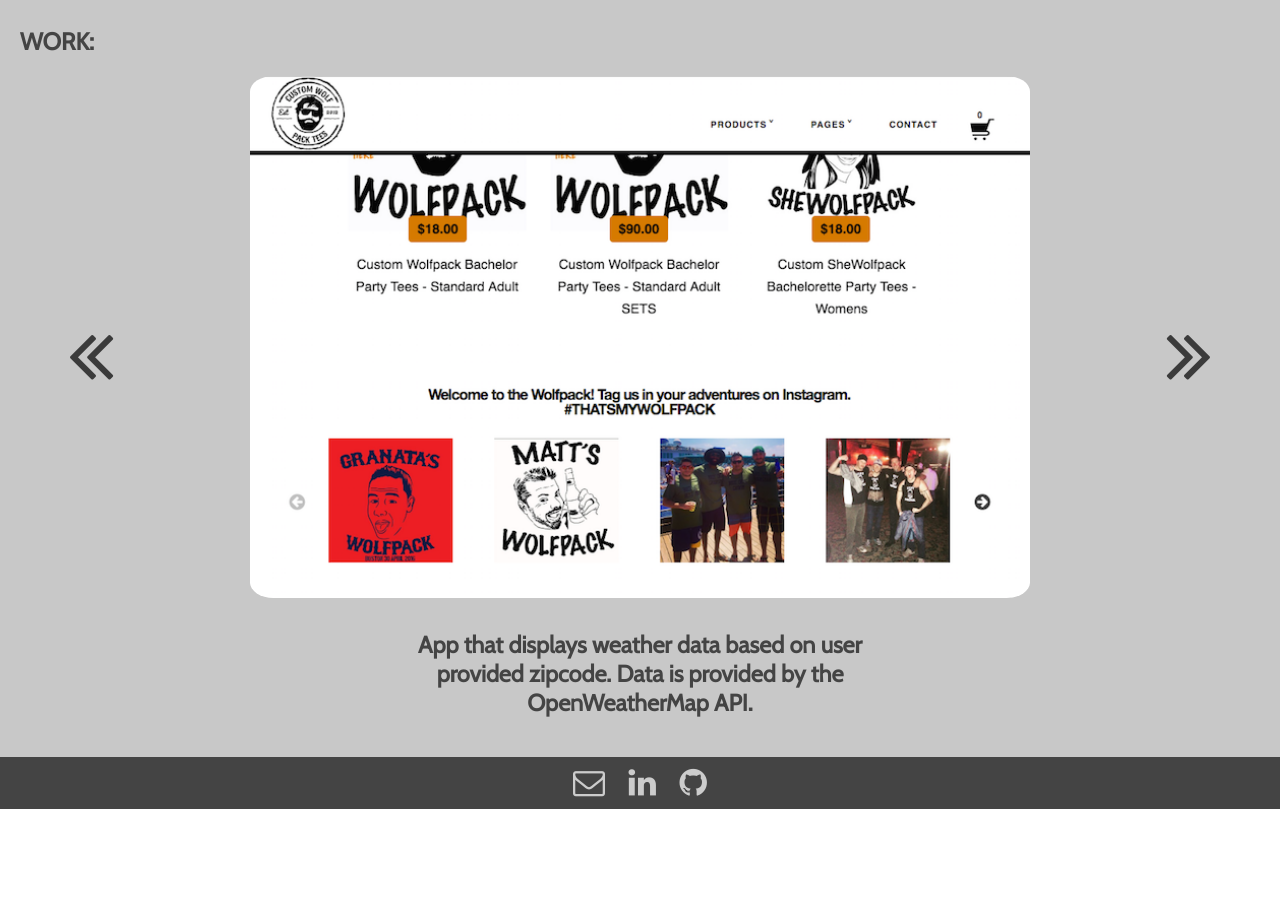
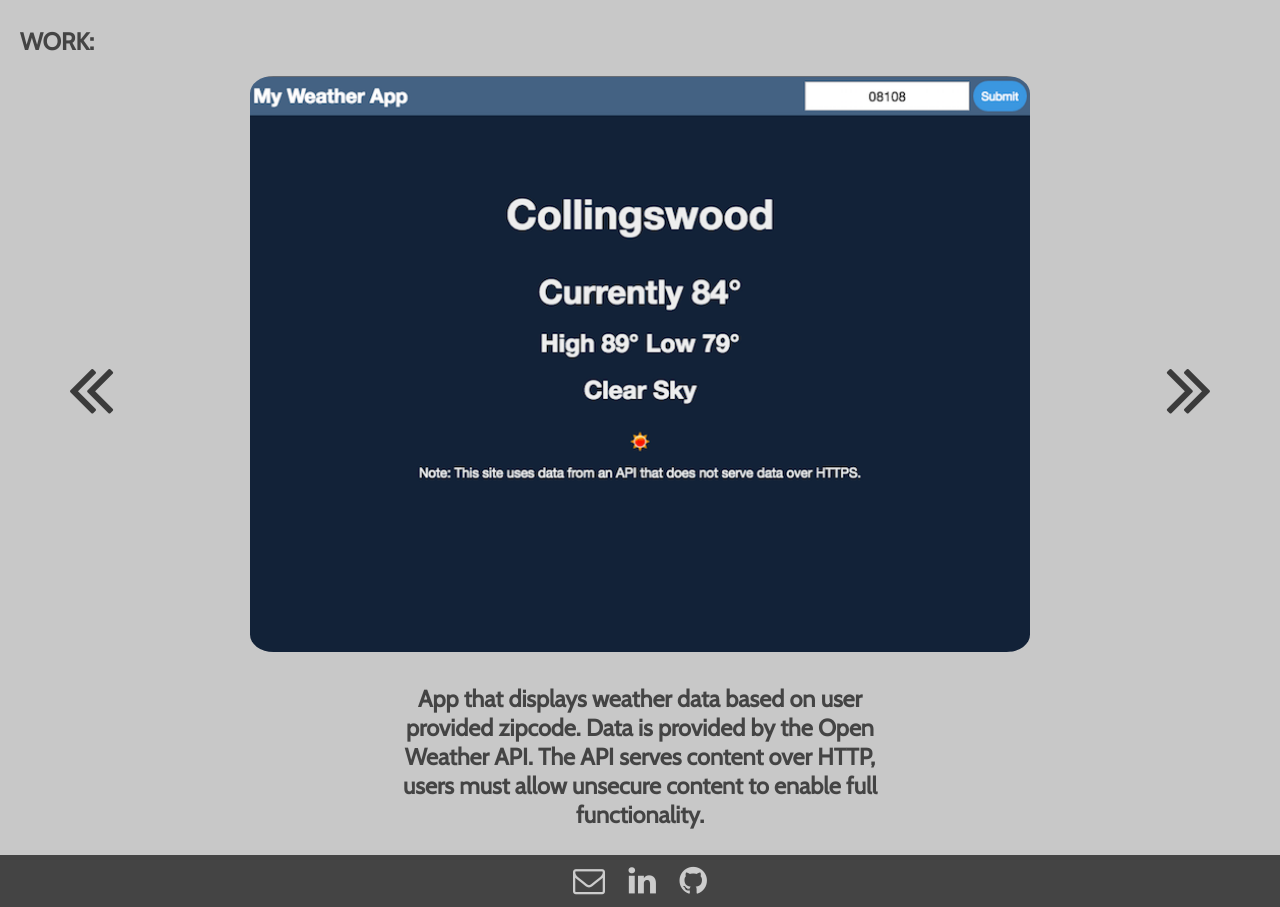
Before and after one commit to tpmccarthy1/tpmccarthy1.github.io, a website: page index.html in a window 1280 px wide. Shown: the part 1078-1985 px from the top of the page. Before the commit the page ends 1887 px from the top, so only its background shows below. Drawn offline with nearby package versions, Linux system fonts and the light colour scheme; no server answers.

Commit message:
Added weather app

```diff
--- a/index.html
+++ b/index.html
@@ -79,8 +79,8 @@
             <h2>WORK: </h2>
             <div class="slider">
                 <div class="example">
-                 <a href="http://tpmccarthy1.github.io/myweatherapp" target="_blank"><img class="screenshot" src="assets/imgs/wearpurdy.png" alt="My Weather App"/></a>
-                 <div class="description"><h3>App that displays weather data based on user provided zipcode. Data is provided by the OpenWeatherMap API.</h3></div>
+                 <a href="http://tpmccarthy1.github.io/myweatherapp" target="_blank"><img class="screenshot" src="assets/imgs/myweatherapp.png" alt="My Weather App"/></a>
+                 <div class="description"><h3>App that displays weather data based on user provided zipcode. Data is provided by the Open Weather API. The API serves content over HTTP, users must allow unsecure content to enable full functionality.</h3></div>
                 </div>
                 <div class="example">
                  <a href="http://wearpurdy.bigcartel.com/" target="_blank"><img class="screenshot" src="assets/imgs/wearpurdy.png" alt="My WolfPack Tees"/></a>
```
Also changed, not shown: assets/imgs/myweatherapp.png (added).
